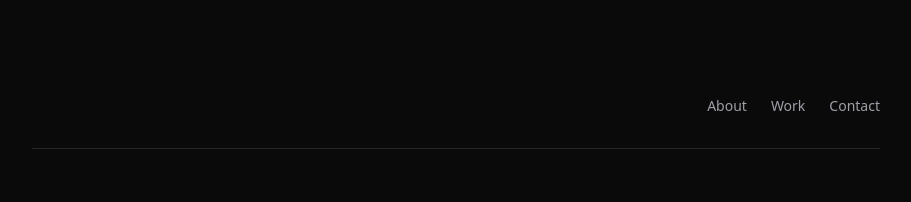
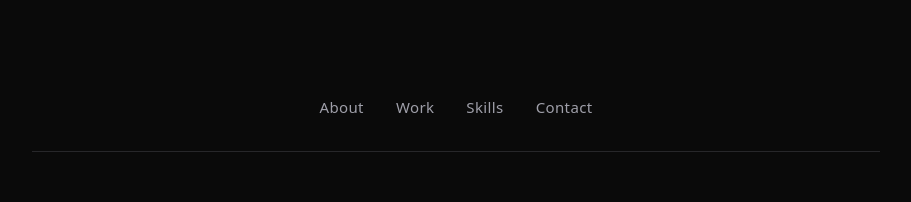
Before and after one commit to MuratAtilgan/muratatilgan.github.io, a Next.js app: page / in a window 1280 px wide. Shown: the top 202 px of the page, without its empty margins (184-1095 px from the left). Built offline with nearby package versions, Linux system fonts and the light colour scheme.

Commit message:
UI: Center V1 Navbar and add Skills anchor

```diff
--- a/src/components/Navbar.tsx
+++ b/src/components/Navbar.tsx
@@ -2,13 +2,11 @@ import Link from "next/link";
 
 export default function Navbar() {
   return (
-    <nav className="flex justify-between items-center pb-8 mb-16 border-b border-zinc-800">
-      <div className="font-semibold text-lg tracking-tight select-none">
-        {/* Logo text removed per user request */}
-      </div>
-      <div className="flex gap-6 text-sm font-medium">
+    <nav className="flex justify-center items-center pb-8 mb-16 border-b border-zinc-800">
+      <div className="flex gap-8 text-[15px] font-medium tracking-wide">
         <Link href="#about" className="text-zinc-400 hover:text-zinc-100 transition-colors">About</Link>
         <Link href="#work" className="text-zinc-400 hover:text-zinc-100 transition-colors">Work</Link>
+        <Link href="#skills" className="text-zinc-400 hover:text-zinc-100 transition-colors">Skills</Link>
         <a href="mailto:muratatilgan@hotmail.co.uk" className="text-zinc-400 hover:text-zinc-100 transition-colors">Contact</a>
       </div>
     </nav>
```
